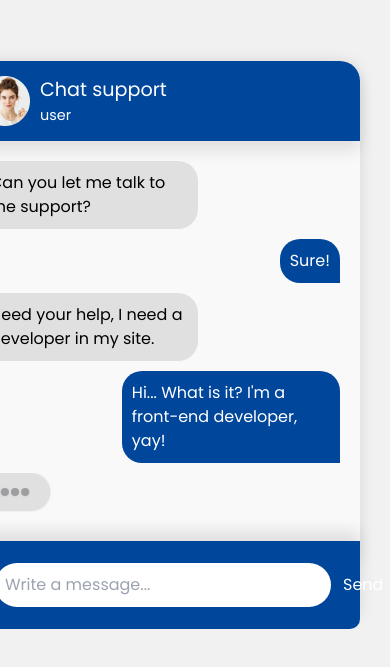
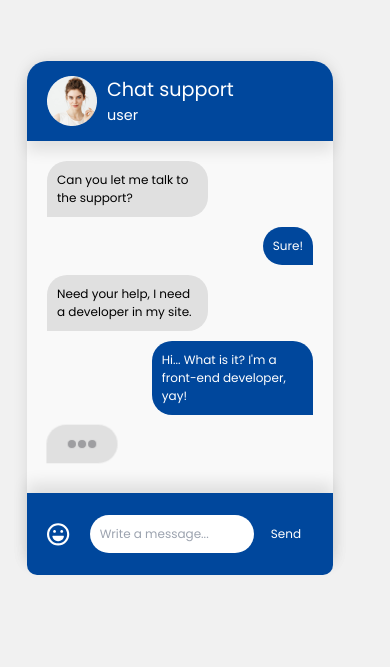
Before and after one commit to 11claraputri/react_perikanan, a React (Create React App) app: page /chat in a window 390 px wide. Shown: the part 173-840 px from the top of the page. Built offline with nearby package versions, Linux system fonts and the light colour scheme.

Commit message:
Responsive Chat

```diff
--- a/src/style.css
+++ b/src/style.css
@@ -154,6 +154,7 @@ body{
 
 /* 300;0,400;0,600;1,300 */
 
+@media (min-width: 768px) {
     body {
         font-family: 'Nunito', sans-serif;
         font-weight: 400;
@@ -248,6 +249,107 @@ body {
         color: white;
 
     }
+}
+
+@media (max-width: 767px) {
+    body {
+        font-family: 'Nunito', sans-serif;
+        font-weight: 400;
+        font-size: 75%;
+        background: #F1F1F1;
+    }
+
+    .chatbox__support {
+        background: #f9f9f9;
+        height: 500px;
+        width: 85%;
+        margin: auto;
+
+        box-shadow: 0px 0px 15px rgba(0, 0, 0, 0.1);
+        border-top-left-radius: 20px;
+        border-top-right-radius: 20px;
+    }
+
+    /* HEADER */
+    .chatbox__header {
+        background: var(--primaryGradient);
+        display: flex;
+        flex-direction: row;
+
+        padding: 15px 20px;
+        border-top-left-radius: 20px;
+        border-top-right-radius: 20px;
+        box-shadow: var(--primaryBoxShadow);
+    }
+
+    .chatbox__image--header {
+        margin-right: 10px;
+    }
+
+    .chatbox__heading--header {
+        font-size: 1.2rem;
+        color: white;
+    }
+
+    .chatbox__description--header {
+        font-size: .9rem;
+        color: white;
+    }
+
+    /* Messages */
+    .chatbox__messages {
+        padding: 10px 20px;
+    }
+
+    .messages__item {
+        margin-top: 10px;
+        padding: 10px 10px;
+    }
+
+    .messages__item--visitor,
+    .messages__item--typing {
+        border-top-left-radius: 20px;
+        border-top-right-radius: 20px;
+        border-bottom-right-radius: 20px;
+    }
+
+    .messages__item--operator {
+
+        border-top-left-radius: 20px;
+        border-top-right-radius: 20px;
+        border-bottom-left-radius: 20px;
+
+        color: white;
+    }
+
+    /* FOOTER */
+    .chatbox__footer {
+        display: flex;
+        flex-direction: row;
+        align-items: center;
+        justify-content: space-between;
+        padding: 20px 20px;
+        background: var(--secondaryGradient);
+        box-shadow: var(--secondaryBoxShadow);
+        border-bottom-right-radius: 10px;
+        border-bottom-left-radius: 10px;
+        margin-top: 20px;
+    }
+
+    .chatbox__footer input {
+        border: none;
+        padding: 10px 10px;
+        border-radius: 30px;
+        width: 65%;
+        margin-left: 20px;
+        margin-right: 5px;
+    }
+
+    .chatbox__send--footer {
+        color: white;
+
+    }
+}
 
 /* .chatbox__button button,
 .chatbox__button button:focus,
```
Lines whose indentation alone changed are shown as unchanged.
